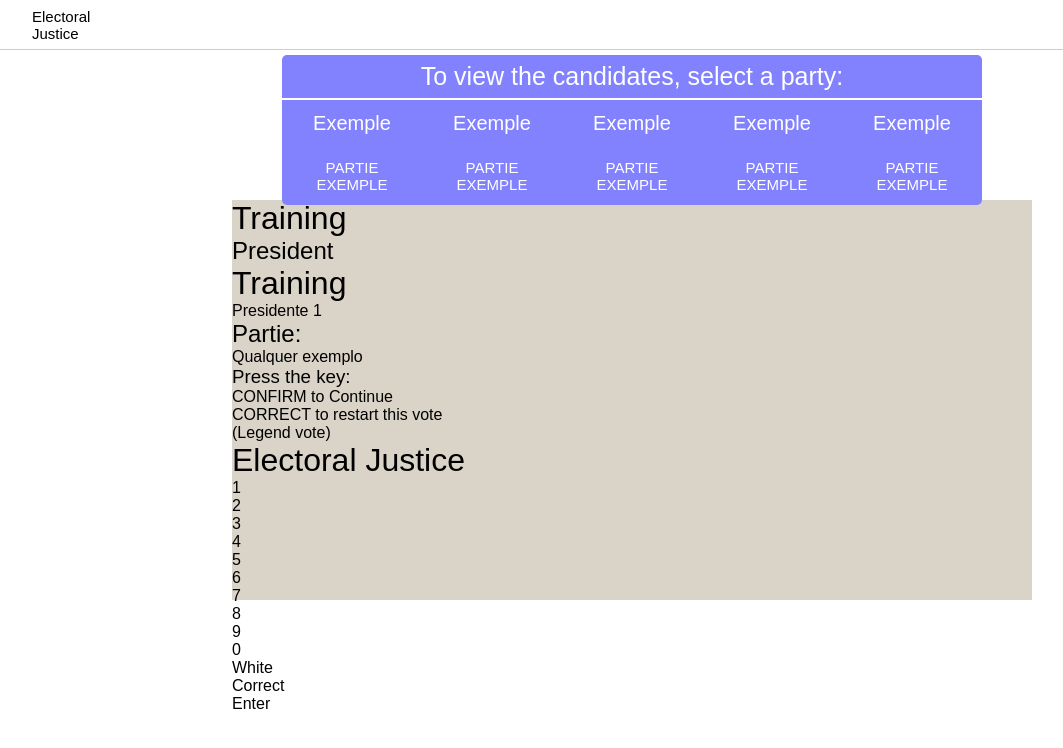
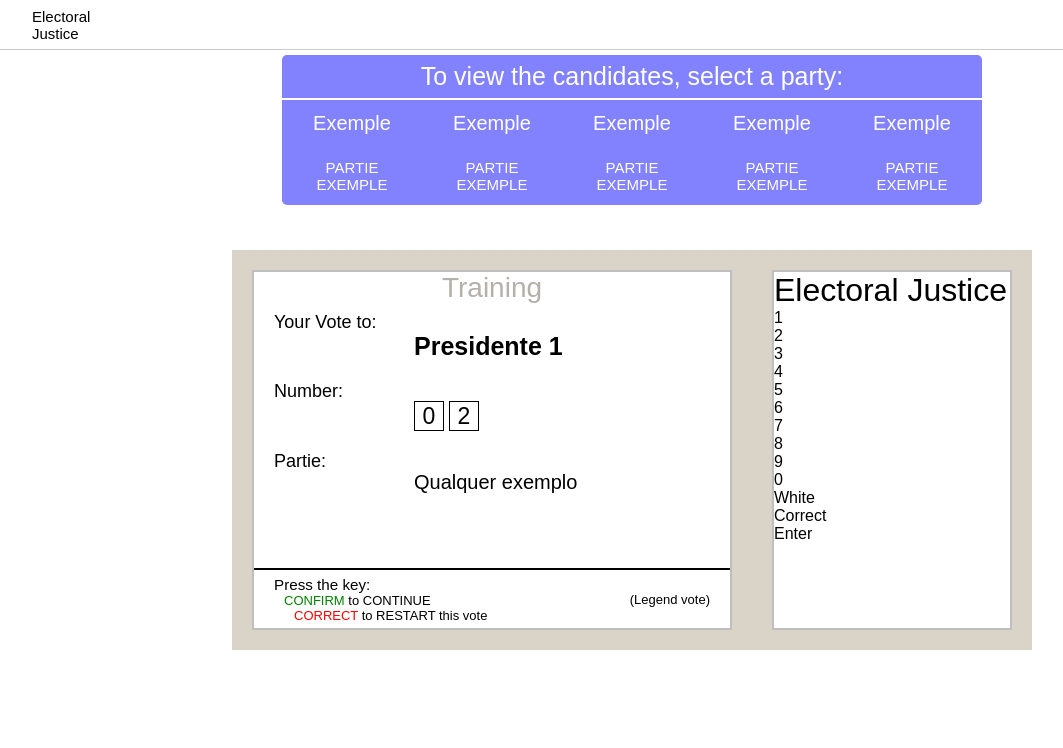
Before and after one commit to David02Silva/UrnaProject, a plain HTML site: page index.html in a window 1280 px wide. Shown: the whole page, without its empty margins (8-1071 px from the left). Drawn offline with Linux system fonts and the light colour scheme.

Commit message:
(main) screen--home and screen--vote created and organized

```diff
--- a/index.html
+++ b/index.html
@@ -56,32 +56,37 @@
                     <h1>Training</h1>
                     <h2>President</h2>
                     <div class="numbers--container">
-                        <div class="number"></div>
+                        <div class="number selected"></div>
                         <div class="number"></div>
                     </div>
                 </div>
                 <div class="screen--vote">
                     <h1>Training</h1>
+                    <div class="screen--vote-container">
                             <div class="your--vote--container">
+                                <h2>Your Vote to:</h2>
                                 <div class="your--vote">Presidente 1</div>
                             </div>
                             <div class="numbers">
+                                <h2>Number:</h2>
                                 <div class="numbers--container">
-                                <div class="number"></div>
-                                <div class="number"></div>
+                                    <div class="number">0</div>
+                                    <div class="number">2</div>
                                 </div>
                             </div>
                             <div class="partie">
-                            <h2>Partie:</h2><span>Qualquer exemplo</span>
+                                <h2>Partie:</h2>
+                                <span>Qualquer exemplo</span>
                             </div>
                             <div class="footer">
                                 <div class="footer--left">
                                     <h3>Press the key:</h3>
-                                <p>CONFIRM to Continue</p>
-                                <p>CORRECT to restart this vote</p>
+                                    <p><span>CONFIRM</span> to CONTINUE</p>
+                                    <p><span>CORRECT</span> to RESTART this vote</p>
                                 </div>
                                 <div class="footer--right">
                                     <p>(Legend vote)</p>
+                                </div>
                             </div>
                      </div>
                 </div>
--- a/style.css
+++ b/style.css
@@ -5,6 +5,8 @@
     font-family: Arial, Helvetica, sans-serif;
     font-weight: 100;
 }
+
+
 header{
     width: 100vw;
     height: 50px;
@@ -18,6 +20,8 @@ header h1{
     width: 50px;
     font-size: 15px;
 }
+
+
 .applicants--info{
     position: absolute;
     left: 50%;
@@ -76,6 +80,7 @@ header h1{
     color: blue;
 }
 
+
 main{
     width: 100vw;
     height: 100vh;
@@ -89,5 +94,122 @@ main{
 .machine{
     width: 800px;
     height: 400px;
+    margin-top: 100px;
     background-color: #DAD4C8;
+    display: flex;
+    align-items: center;
+    justify-content: space-around;
 }
+.machine .screen{
+    width: 60%;
+    height: 90%;
+
+}
+.machine .keys{
+    width: 30%;
+    height: 90%;
+}
+.machine .keys, .machine .screen{
+    background-color: white;
+    border: 2px solid #2222224a;
+}
+.machine .screen--home, .screen--vote{
+    width: 100%;
+    height: 100%;
+    padding: 40px;
+    position: relative;
+    display: none;
+}
+.screen--home h1, .screen--vote h1{
+    position: absolute;
+    top: 0;
+    left: 50%;
+    transform: translate(-50%);
+    font-size: 28px;
+    color: #b5b0a8;
+}
+
+.numbers--container{
+    width: 65px;
+    height: 30px;
+    margin-top: 20px;
+    display: flex;
+    justify-content: space-between;
+    align-items: center;
+}
+.number{
+    width: 30px;
+    height: 100%;
+    border: 1px solid black;
+    font-size: 23px;
+    display: flex;
+    align-items: center;
+    justify-content: center;
+}
+@keyframes numberSelected {
+    0% {opacity: 0;}
+    50% {opacity: 1;}
+    100% {opacity: 0;}
+}
+.number.selected{
+    opacity: 1;
+    animation: numberSelected 1.5s infinite;
+}
+.screen--vote{
+    display: block;
+}
+.screen--vote-container{
+    width: 100%;
+    height: 100%;
+    position: absolute;
+    top: 20px;
+    left: 20px;
+}
+.your--vote--container{
+    display: flex;
+    margin: 20px 0px;
+}
+.screen--vote-container h2{
+    font-size: 18px;
+    font-weight: 100;
+    width: 120px;
+}
+.screen--vote-container .your--vote, .numbers--container, .partie span{
+    font-size: 25px;
+    margin-left: 20px;
+    margin-top: 20px;
+    font-weight: bold;
+}
+.numbers, .partie{
+    margin-bottom: 20px;
+    display: flex;
+}
+.partie span{
+    font-weight: 100;
+    font-size: 20px;
+}
+.footer{
+    width: 100%;
+    height: 60px;
+    position: absolute;
+    bottom: 20px;
+    left: -20px;
+    display: flex;
+    border-top: 2px solid black;
+    justify-content: space-between;
+    align-items: center;
+    padding: 20px;
+    font-size: 13px;
+}
+.footer--left p{
+    margin-left: 10px;
+}
+.footer--left p:last-child{
+    margin-left: 20px;
+}
+.footer--left p span{
+    color: green;
+}
+.footer--left p:last-child span{
+    color: red;
+}
```
Lines whose indentation alone changed are shown as unchanged.
